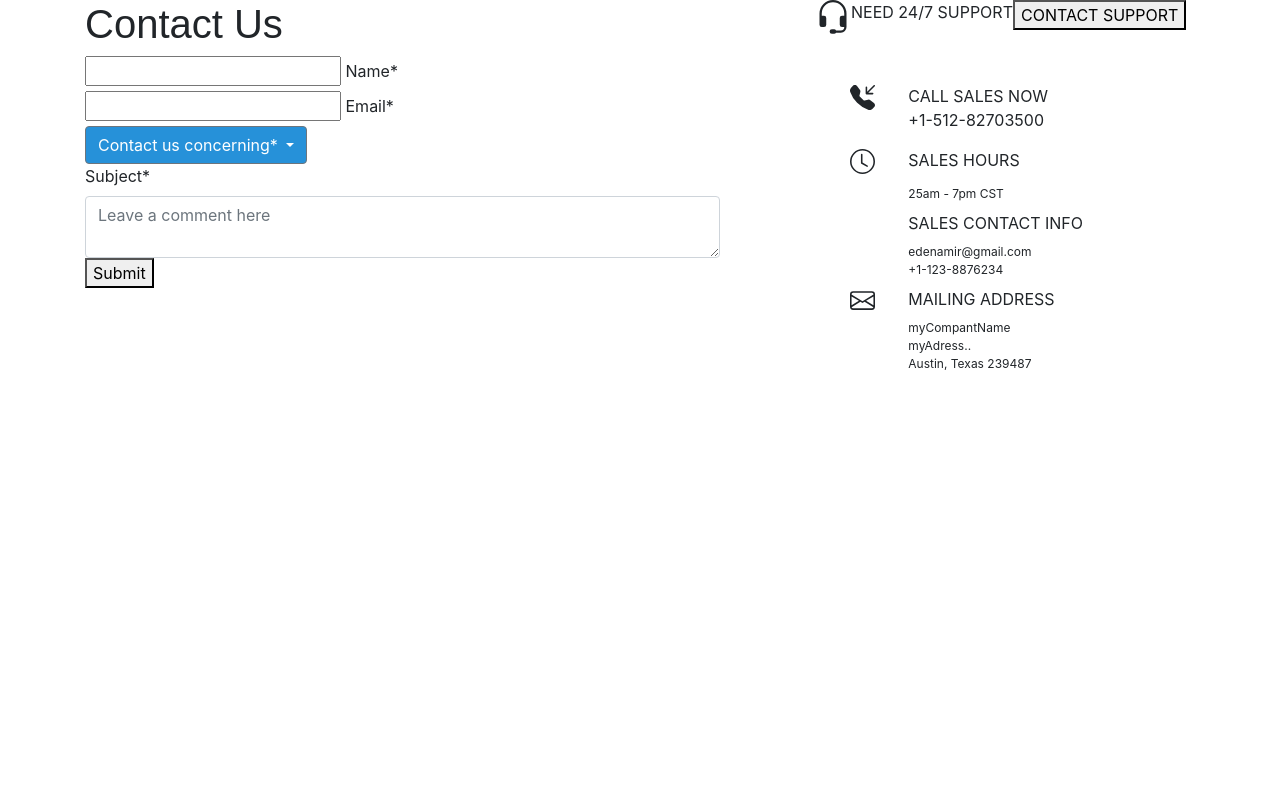
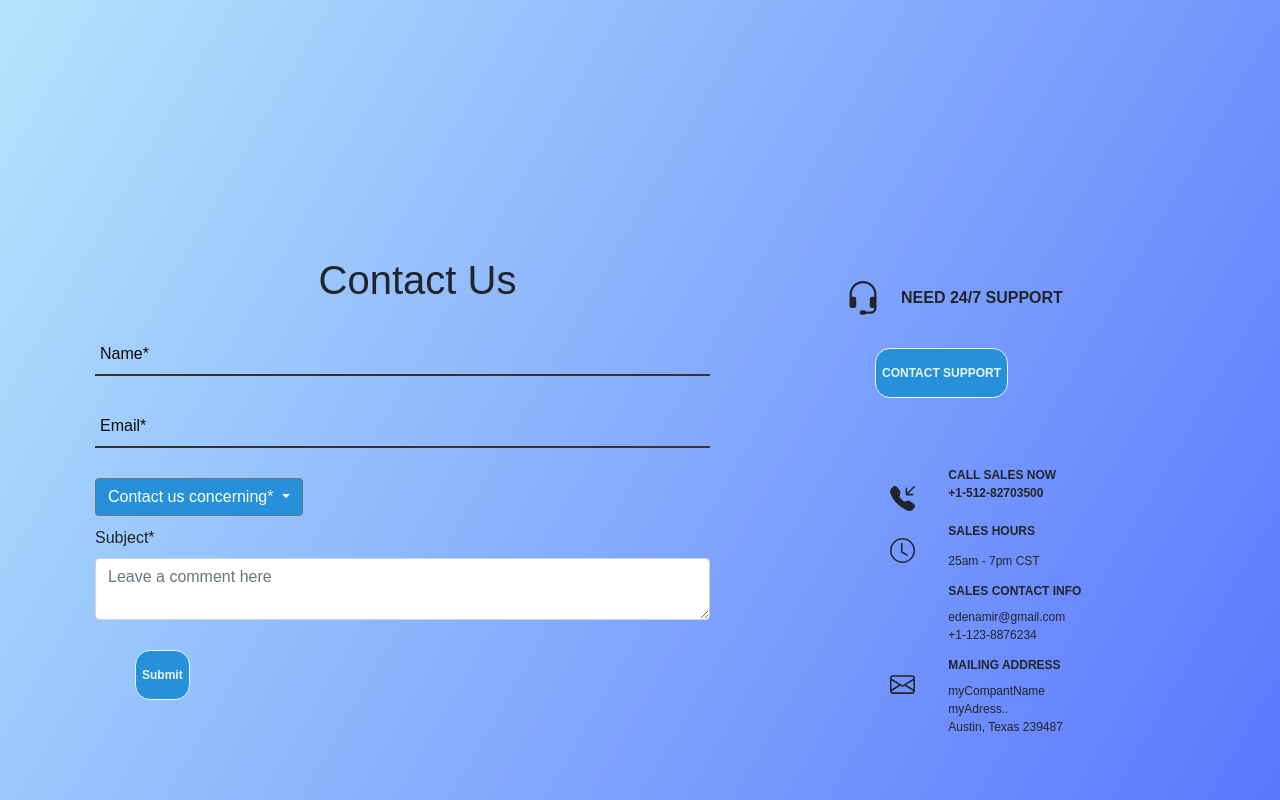
Before and after one commit to edenamir/stockinfo, a website: page contactUs.html in a window 1280 px wide. Shown: the top 800 px of the page. Drawn offline with nearby package versions, Linux system fonts and the light colour scheme.

Commit message:
Update contactUs.html

```diff
--- a/contactUs.html
+++ b/contactUs.html
@@ -16,7 +16,7 @@
   <script src="https://maxcdn.bootstrapcdn.com/bootstrap/4.3.1/js/bootstrap.min.js"></script>
 
 
-  <link rel="stylesheet" href="./public/style2.css">
+  <link rel="stylesheet" href="./public/styles2.css">
   <script src="app.js"></script>
 
   <title>Document</title>
```
